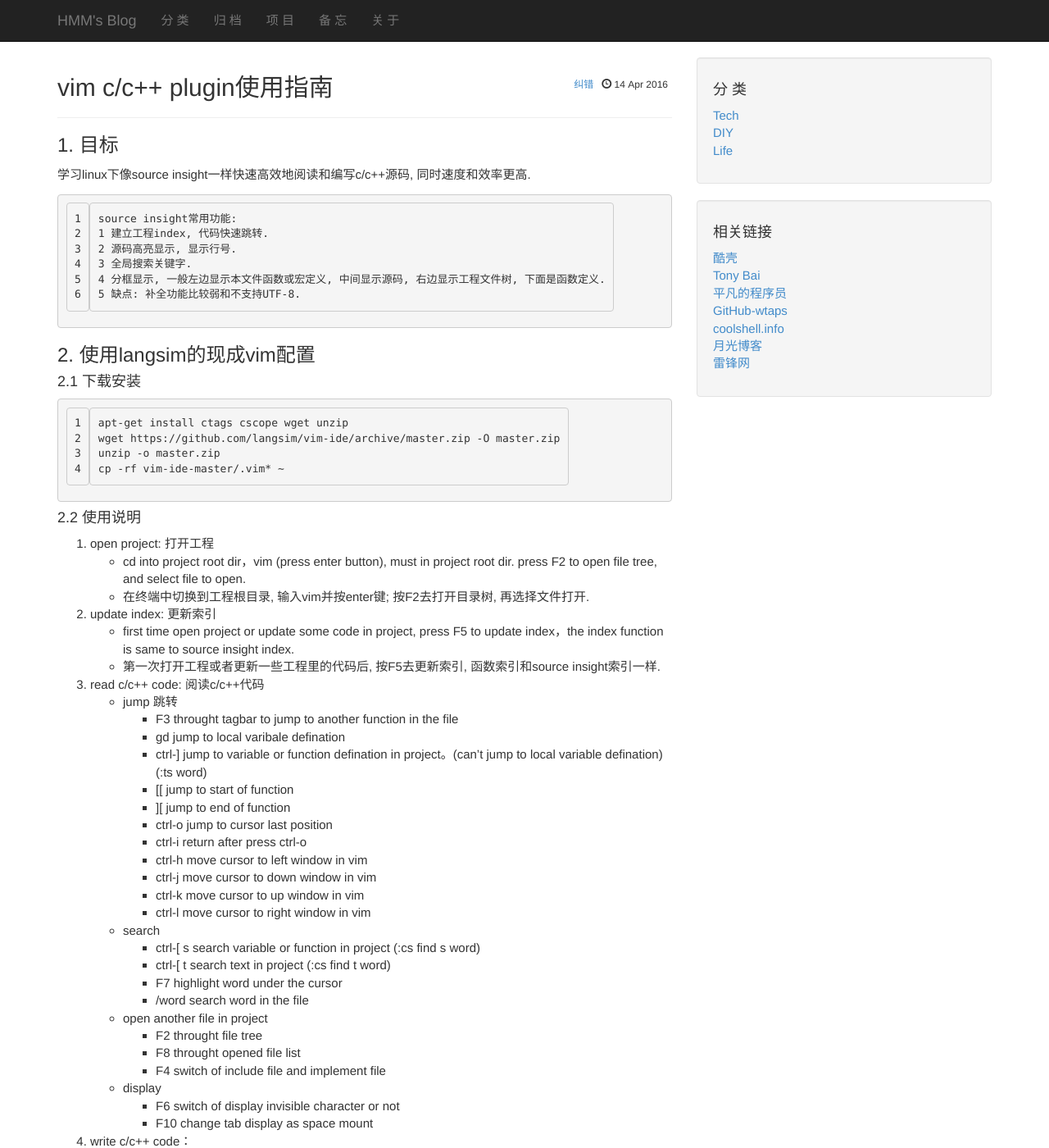
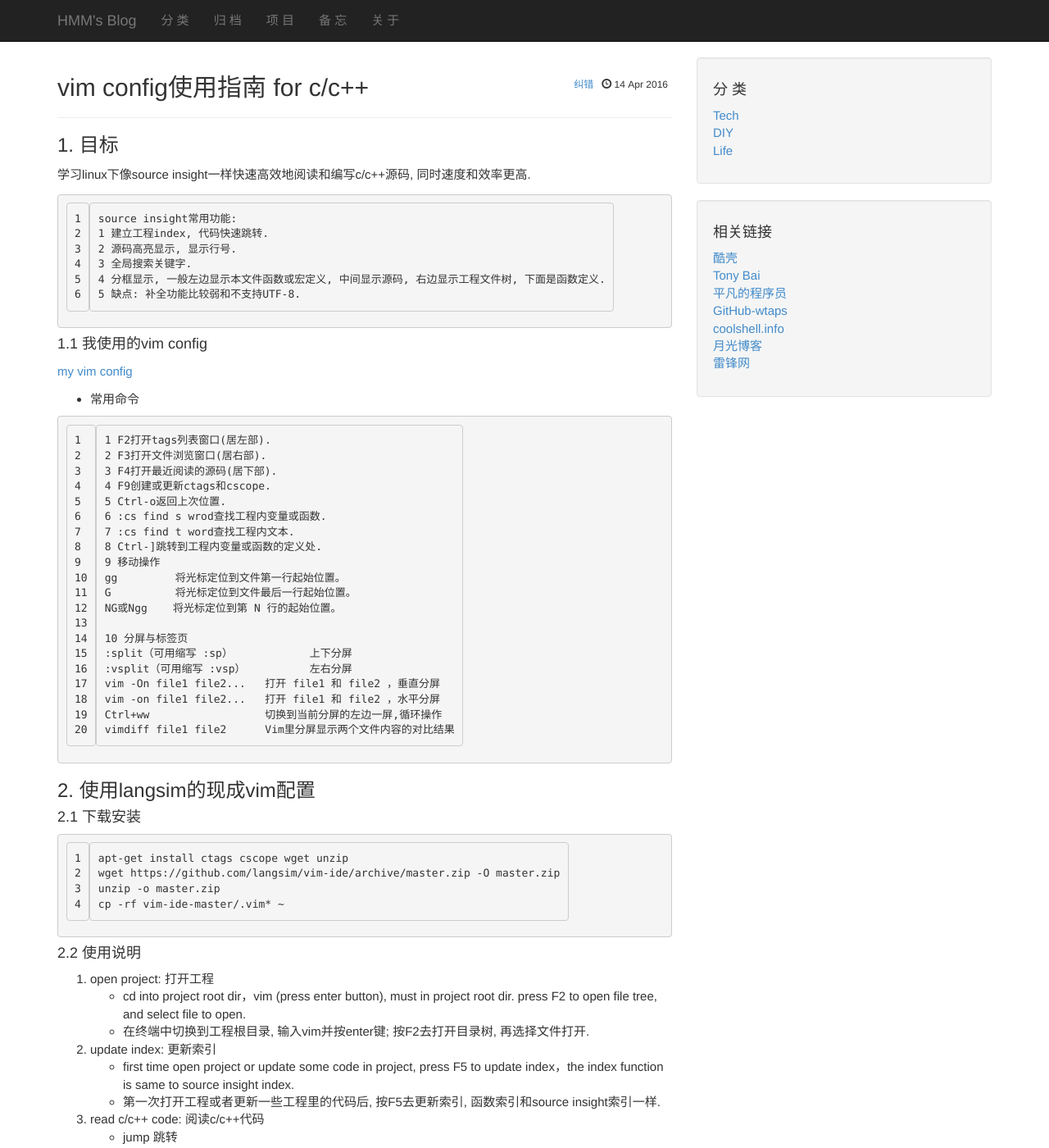
Before and after one commit to richardhmm/blog, a Jekyll site: the page built from _posts/blog/Tech/2016-4-14-vim-c-c++-plugin-guide.md, in a window 1280 px wide and 1400 px high. Shown: the whole window at 82% size. Built offline with Jekyll 4.4.1, drawn with Linux system fonts in a browser that asks for light colours; comment, search, counter and statistics services are not loaded.

Commit message:
update blog context

```diff
--- a/_posts/blog/Tech/2016-4-14-vim-c-c++-plugin-guide.md
+++ b/_posts/blog/Tech/2016-4-14-vim-c-c++-plugin-guide.md
@@ -1,8 +1,8 @@
 ---
 layout: post
 category: "Tech"
-title:  "vim c/c++ plugin使用指南"
-description: 本文介绍了vim c/c++ plugin使用指南。
+title:  "vim config使用指南 for c/c++"
+description: 本文介绍了vim config使用指南。
 tags: [vim plugin guide]
 ---
 
@@ -16,6 +16,34 @@ source insight常用功能:
 3 全局搜索关键字.
 4 分框显示, 一般左边显示本文件函数或宏定义, 中间显示源码, 右边显示工程文件树, 下面是函数定义.
 5 缺点: 补全功能比较弱和不支持UTF-8.
+~~~
+
+#### 1.1 我使用的vim config  ####
+<a href="https://github.com/richardhmm/HMMCodeRepository/tree/master/vimConfig">my vim config </a>
+
+* 常用命令
+
+~~~
+1 F2打开tags列表窗口(居左部).
+2 F3打开文件浏览窗口(居右部).
+3 F4打开最近阅读的源码(居下部).
+4 F9创建或更新ctags和cscope.
+5 Ctrl-o返回上次位置.
+6 :cs find s wrod查找工程内变量或函数.
+7 :cs find t word查找工程内文本.
+8 Ctrl-]跳转到工程内变量或函数的定义处.
+9 移动操作
+gg         将光标定位到文件第一行起始位置。
+G          将光标定位到文件最后一行起始位置。
+NG或Ngg    将光标定位到第 N 行的起始位置。
+
+10 分屏与标签页
+:split（可用缩写 :sp）            上下分屏
+:vsplit（可用缩写 :vsp）          左右分屏
+vim -On file1 file2...   打开 file1 和 file2 ，垂直分屏
+vim -on file1 file2...   打开 file1 和 file2 ，水平分屏
+Ctrl+ww                  切换到当前分屏的左边一屏,循环操作
+vimdiff file1 file2      Vim里分屏显示两个文件内容的对比结果
 ~~~
 
 ### 2. 使用langsim的现成vim配置 ###
```
